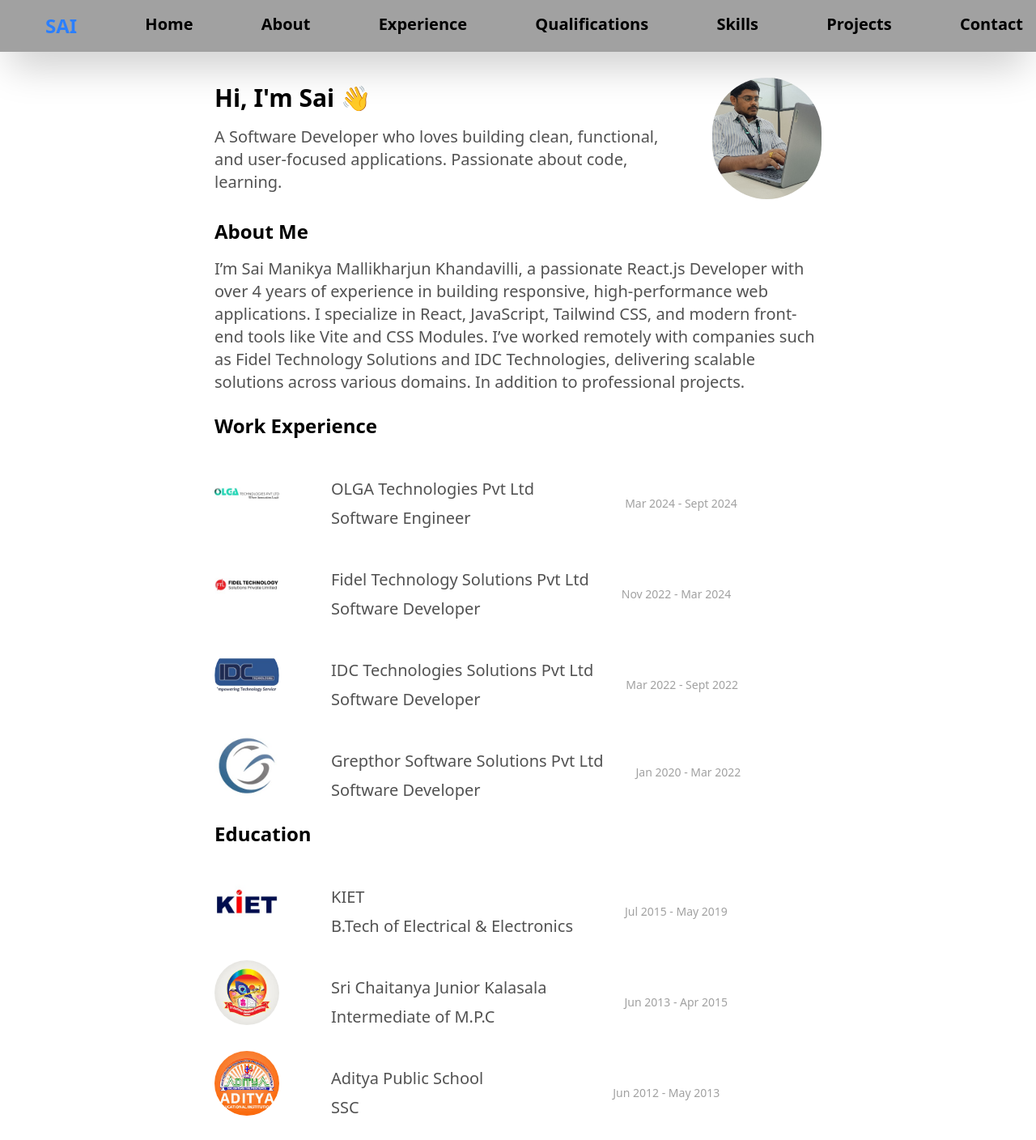
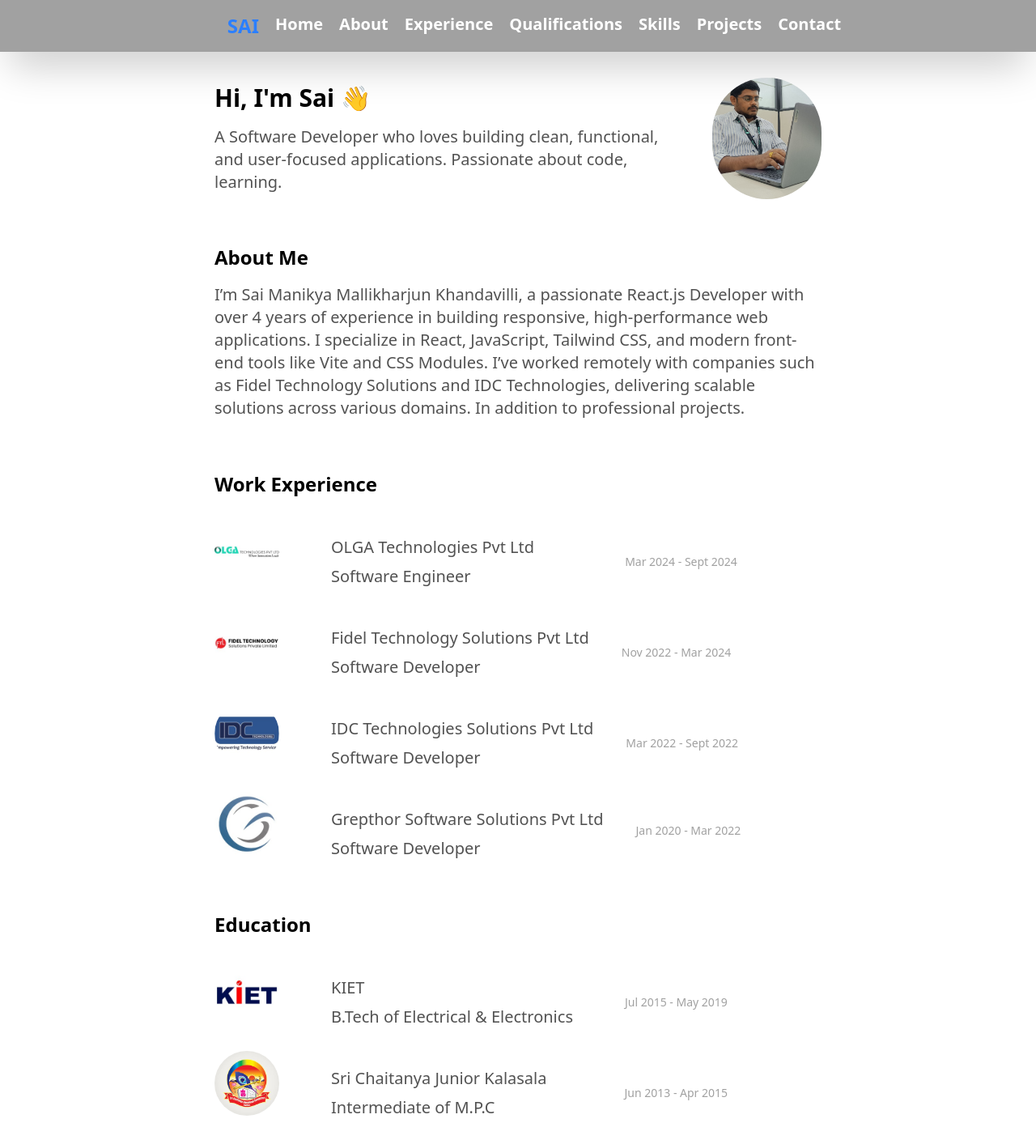
Before and after one commit to SaiMallikharjun98/Sai_Portfolio, a React (Vite) app: page / in a window 1280 px wide. Shown: the top 1408 px of the page at 81% size. Built offline with nearby package versions, Linux system fonts and the light colour scheme; no server answers.

Commit message:
Navbar position added

```diff
--- a/src/components/Navbar.jsx
+++ b/src/components/Navbar.jsx
@@ -3,30 +3,45 @@ import { Link } from "react-router-dom";
 function Navbar() {
   return (
     <>
-      <div className="flex justify-between gap-5 font-bold text-xl w-full  fixed top-0 p-4 shadow-2xl bg-neutral-400">
+      <div className="flex justify-center gap-5 font-bold text-xl w-full  fixed top-0 p-4 shadow-2xl bg-neutral-400">
         <h3 className="text-2xl font-bold text-blue-500 ml-10">SAI</h3>
-        <Link to="/" className="hover:text-blue-700 cursor-pointer">
+        <Link to="/" className="hover:text-blue-700  text-white cursor-pointer">
           Home
         </Link>
-        <Link to="/About" className="hover:text-blue-700 cursor-pointer">
+        <Link
+          to="/About"
+          className="hover:text-blue-700 text-white cursor-pointer"
+        >
           About
         </Link>
-        <Link to="/Experience" className="hover:text-blue-700 cursor-pointer">
+        <Link
+          to="/Experience"
+          className="hover:text-blue-700  text-white cursor-pointer"
+        >
           Experience
         </Link>
         <Link
           to="/Qualifications"
-          className="hover:text-blue-700 cursor-pointer"
+          className="hover:text-blue-700 cursor-pointer text-white"
         >
           Qualifications
         </Link>
-        <Link to="/Skills" className="hover:text-blue-700 cursor-pointer">
+        <Link
+          to="/Skills"
+          className="hover:text-blue-700 cursor-pointer text-white"
+        >
           Skills
         </Link>
-        <Link to="/Projects" className="hover:text-blue-700 cursor-pointer">
+        <Link
+          to="/Projects"
+          className="hover:text-blue-700 cursor-pointer text-white"
+        >
           Projects
         </Link>
-        <Link to="/Contact" className="hover:text-blue-700 cursor-pointer">
+        <Link
+          to="/Contact"
+          className="hover:text-blue-700 cursor-pointer text-white"
+        >
           Contact
         </Link>
       </div>
--- a/src/pages/About.jsx
+++ b/src/pages/About.jsx
@@ -3,7 +3,7 @@ import React from "react";
 function About() {
   return (
     <>
-      <section id="About" className="w-[750px] mx-auto mt-6">
+      <section id="About" className="w-[750px] mx-auto mt-14">
         <h1 className="text-2xl font-bold">About Me</h1>
         <p className="text-xl text-neutral-600 mt-4">
           I’m Sai Manikya Mallikharjun Khandavilli, a passionate React.js
--- a/src/pages/Education.jsx
+++ b/src/pages/Education.jsx
@@ -6,7 +6,7 @@ import Aditya from "../../public/Aditys.jpeg";
 function Education() {
   return (
     <>
-      <section id="Qualifications" className="w-[750px] mx-auto my-6">
+      <section id="Qualifications" className="w-[750px] mx-auto mt-16">
         <h1 className="text-2xl font-bold">Education</h1>
         <div className="mt-6">
           <div className="flex items-center gap-16">
--- a/src/pages/Experience.jsx
+++ b/src/pages/Experience.jsx
@@ -6,7 +6,7 @@ import Grepthor from "../../public/Grepthor.jpeg";
 function Experience() {
   return (
     <>
-      <section className="w-[750px] mx-auto my-6" id="Experience">
+      <section className="w-[750px] mx-auto mt-16" id="Experience">
         <h1 className="text-2xl font-bold">Work Experience</h1>
         <div className="mt-6">
           <div className="flex items-center gap-28">
--- a/src/pages/Projects.jsx
+++ b/src/pages/Projects.jsx
@@ -6,7 +6,7 @@ import SWO from "../../public/Sunwaso.jpg";
 function Projects() {
   return (
     <>
-      <section id="Projects" className="w-[750px] mx-auto mt-6">
+      <section id="Projects" className="w-[750px] mx-auto mt-16">
         <div>
           <h1 className="text-2xl font-bold">My Projects</h1>
           <p className="text-xl  text-neutral-600 mt-4">
--- a/src/pages/Skills.jsx
+++ b/src/pages/Skills.jsx
@@ -3,7 +3,7 @@ import React from "react";
 function Skills() {
   return (
     <>
-      <section id="Skills" className="w-[750px] mx-auto my-6">
+      <section id="Skills" className="w-[750px] mx-auto mt-16">
         <h1 className="text-2xl font-bold">Skills</h1>
         <div className="mt-6">
           <div className="flex items-center gap-4 text-center">
```
